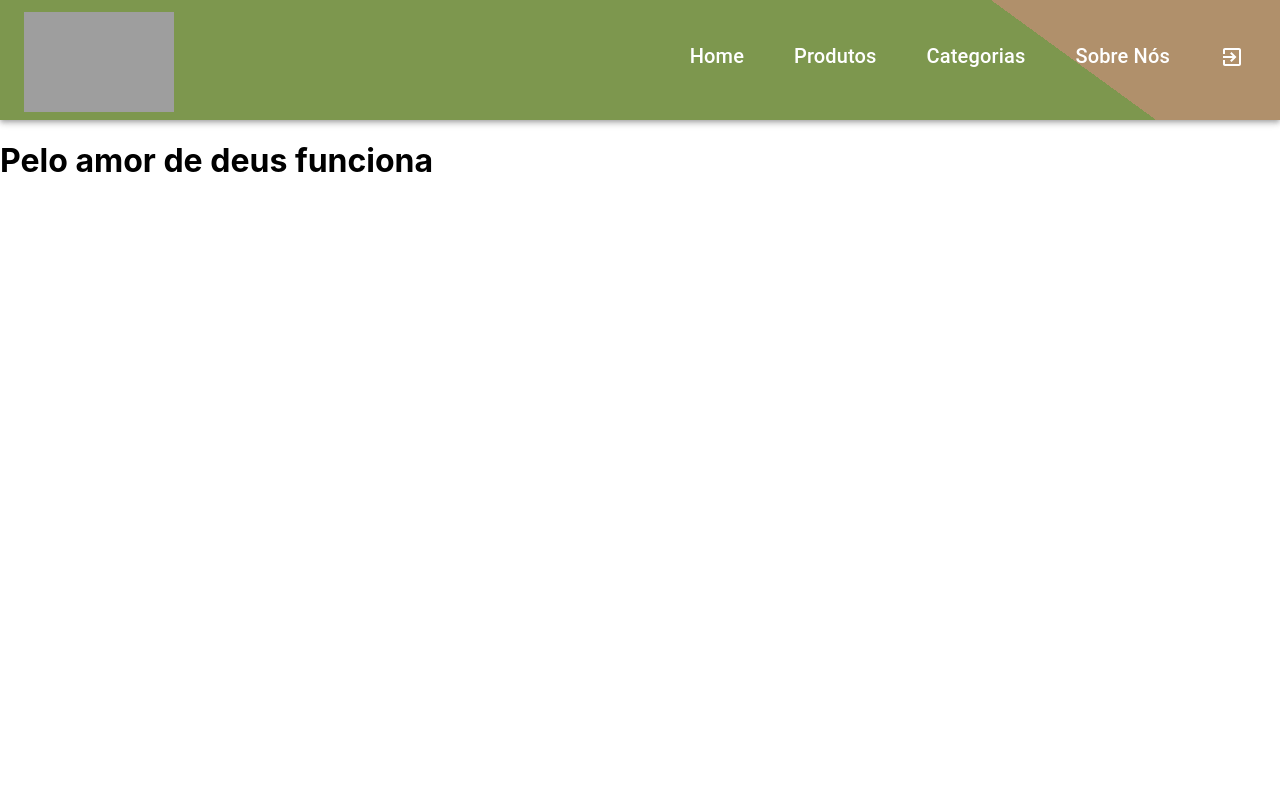
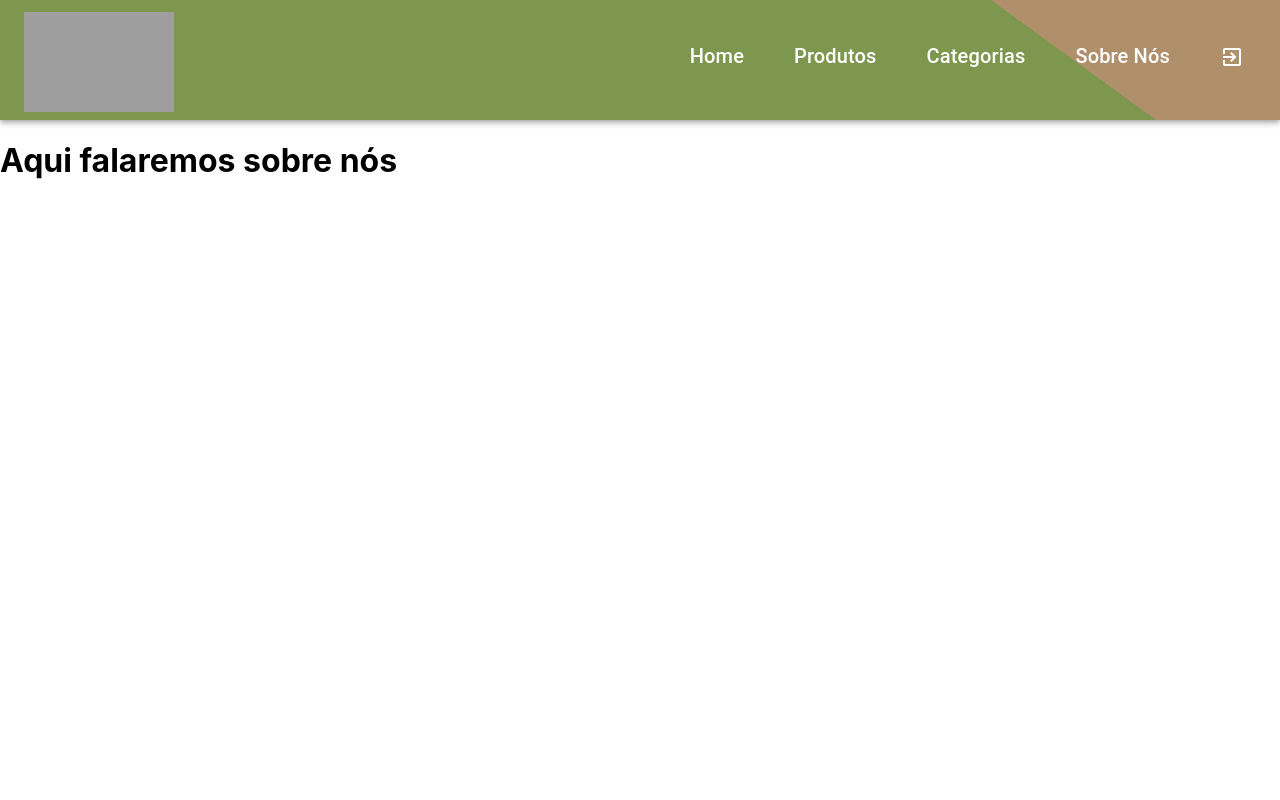
Before and after one commit to Projeto-SustemCity/frontend, a React (Create React App) app: page /sobre in a window 1280 px wide. Shown: the top 800 px of the page. Built offline with nearby package versions, Linux system fonts and the light colour scheme; grey boxes are pictures that could not be loaded.

Commit message:
Atualizando imports

```diff
--- a/src/components/estaticos/navbar/Navbar.tsx
+++ b/src/components/estaticos/navbar/Navbar.tsx
@@ -1,6 +1,5 @@
 import React from "react";
-import { AppBar, IconButton, Toolbar, Typography } from "@material-ui/core";
-import { Box } from "@mui/material";
+import { AppBar, IconButton, Toolbar, Typography, Box } from "@material-ui/core";
 import { Link } from "react-router-dom"
 import ExitToAppIcon from '@material-ui/icons/ExitToApp';
 
--- a/src/paginas/home/Home.css
+++ b/src/paginas/home/Home.css
@@ -1,10 +1,10 @@
 .back{
-    background-color: #20df9c;
+    background-color: #40521e;
     width: 100vw;
     height: 100vh;
 }
 
 .titulo h3{
-    color: white !important;
+    color: #9dbe5e !important;
     font-weight: bold;
 }
--- a/src/paginas/login/Login.tsx
+++ b/src/paginas/login/Login.tsx
@@ -1,6 +1,5 @@
 import React, { ChangeEvent, useEffect, useState } from "react";
-import { Grid, Box, Typography, Button } from "@material-ui/core";
-import { TextField } from "@mui/material";
+import { Grid, Box, Typography, Button, TextField } from "@material-ui/core";
 import { Link, useNavigate } from 'react-router-dom'
 import useLocalStorage from "react-use-localstorage";
 import UserLogin from "../../models/UserLogin";
--- a/src/paginas/sobre/Sobre.tsx
+++ b/src/paginas/sobre/Sobre.tsx
@@ -1,20 +1,11 @@
 import react from 'react'
-import { Grid, Box, Typography, Button } from "@material-ui/core";
-import { Link } from 'react-router-dom'
-import { TextField } from "@mui/material";
+
 import './Sobre.css'
 
 function Sobre() {
-
     return (
-
-            <h1>Pelo amor de deus funciona</h1>
-
-
-
-
+            <h1>Aqui falaremos sobre nós</h1>
     );
-
 }
 
 export default Sobre;
```
